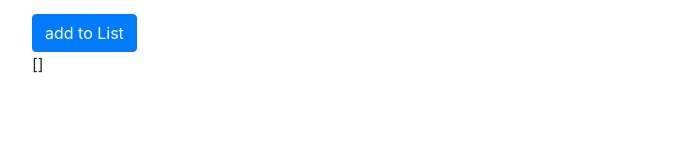
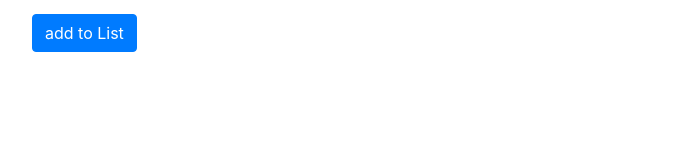
Before and after one commit to lwsm99/TodoList, a Vue app: page / in a window 1280 px wide. Shown: the part 144-286 px from the top of the page, without its empty margins (64-762 px from the left). Built offline with nearby package versions, Linux system fonts and the light colour scheme.

Commit message:
Added tasklist

```diff
--- a/src/App.vue
+++ b/src/App.vue
@@ -7,9 +7,9 @@
       </div>
       <button @click="addToList" class="btn btn-primary">add to List</button>
 
-    <p>
-      {{taskArray}}
-    </p>
+    <div v-for="task in taskArray" :key="task.id">
+      <p>{{ task.freitext }} - {{ task.prio }} - {{ task.done }}</p>
+    </div>
 
 
   </div>
```
Also changed, not shown: 1 other file (tests, documents, lock files or other folders).
